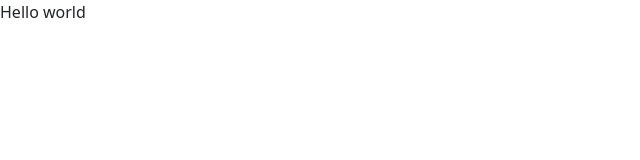
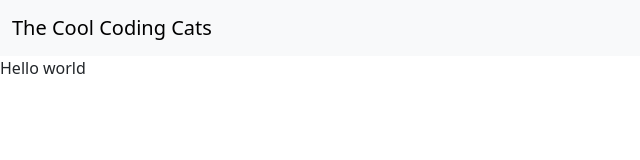
Before and after one commit to itchonib/demo-complete, a plain HTML site: page index.html in a window 1280 px wide. Shown: the whole page, without its empty margins (0-640 px from the left). Drawn offline with nearby package versions, Linux system fonts and the light colour scheme.

Commit message:
Added Navbar

```diff
--- a/index.html
+++ b/index.html
@@ -11,6 +11,10 @@
 </head>
 
 <body>
+  <nav class="navbar navbar-expand-lg navbar-light bg-light">
+    <div class="container-fluid">
+      <a class="navbar-brand" href="#"> The Cool Coding Cats </a>
+  </nav>
   Hello world
   <script src="script.js"></script>
 </body>
```
